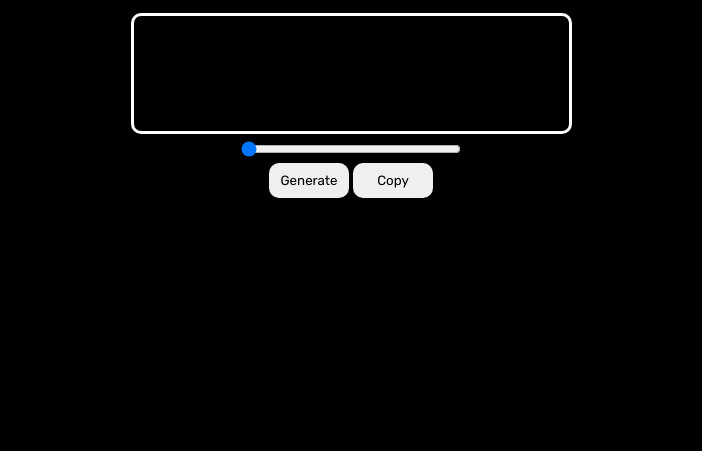
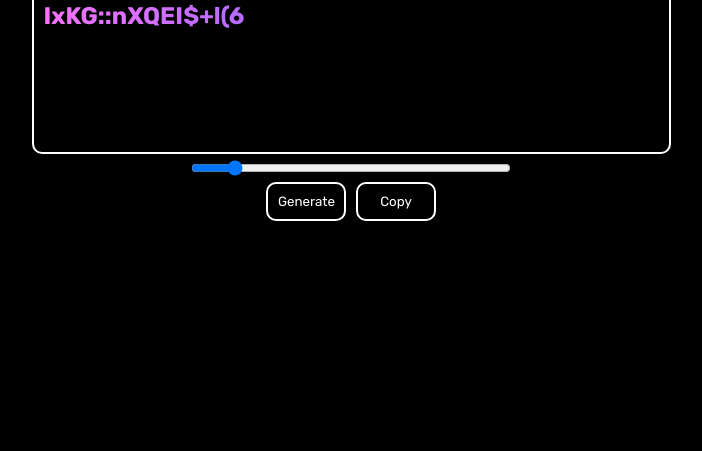
Before and after one commit to realBruno/guesswhat, a plain HTML site: page index.html in a window 1280 px wide. Shown: the part 349-800 px from the top of the page, without its empty margins (289-991 px from the left). Drawn offline with Linux system fonts and the light colour scheme.

Commit message:
Change later

```diff
--- a/index.html
+++ b/index.html
@@ -22,24 +22,32 @@
     <main>
 
         <h1>Guess <span id="what">What?</span></h1>
+
         <p id="slogan">
-            Your password as unguessable as
-            <i>guesses <span id="what">whats</span>.</i>
+            Your password as unguessable as <i>guesses <span id="what">whats</span>.</i>
         </p>
 
         <div class="password">
-            <textarea cols="40" rows="5" id="show_password"></textarea>
 
-            <input oninput="generate_password()" type="range" min="16" max="128" value="16" id="range_input">
+            <textarea readonly cols="40" rows="5" id="show_password"></textarea>
+
+            <input oninput="generate_password()" type="range" min="1" max="128" value="16" id="range_input">
+
             <div id="buttons">
-                <button onclick="generate_password()">Generate</button>
-                <button onclick="copy_to_clipboard()">Copy</button>
+
+                <button id="generate" onclick="generate_password()">
+                    Generate
+                </button>
+                <button id="copy" onclick="copy_to_clipboard()">Copy</button>
+
             </div>
+
         </div>
 
     </main>
 
     <script src="script.js"></script>
+
 </body>
 
 </html>
--- a/script.js
+++ b/script.js
@@ -14,9 +14,10 @@ function generate_password()
      return password;
 }
 
+generate_password();
+
 function copy_to_clipboard()
 {
     const text = document.getElementById("show_password");
-
     navigator.clipboard.writeText(text.innerHTML);
 }
--- a/style.css
+++ b/style.css
@@ -95,14 +95,25 @@ textarea
 {
     resize: none;
     margin-bottom: 0.4rem;
-    font-size: 1rem;
+    font-size: 1.5rem;
     padding: 10px;
     font-weight: 700;
-    color: white;
     background-color: black;
-    border: 3px solid white;
+    border:2px solid white;
     border-radius: 0.625rem;
+
+    background: linear-gradient(to right,
+            #fc72ff, #8f68ff, #487bff,
+            #8f68ff, #fc72ff);
+    background-size: 200%;
+    background-clip: text;
+    -webkit-background-clip: text;
+    -webkit-text-fill-color: transparent;
+    animation: animate-gradient 2.5s linear infinite;
 }
+
+
+
 
 #range_input
 {
@@ -115,12 +126,31 @@ textarea
 #buttons
 {
     margin-top: 0.4rem;
+    width: 10.625rem;
+    display: flex;
+    justify-content: space-between
 }
 
-#buttons button
+button
 {
     padding: 0.625rem;
     border-radius: 0.625rem;
     width: 80px;
-    border: none;
+    border: 2px solid white;
+    background-color: black;
+    color: white;
+
+    transition: all 0.4s;
 }
+
+#buttons button:hover
+{
+    transform: scale(1.05);
+    box-shadow: 1px 1px 3px 3px rgb(250, 50, 117);
+}
+
+.generate
+{
+    margin-right: 500px;
+}
+/* RELOAD IMAGE */
```
Also changed, not shown: img/reload.png (added).
